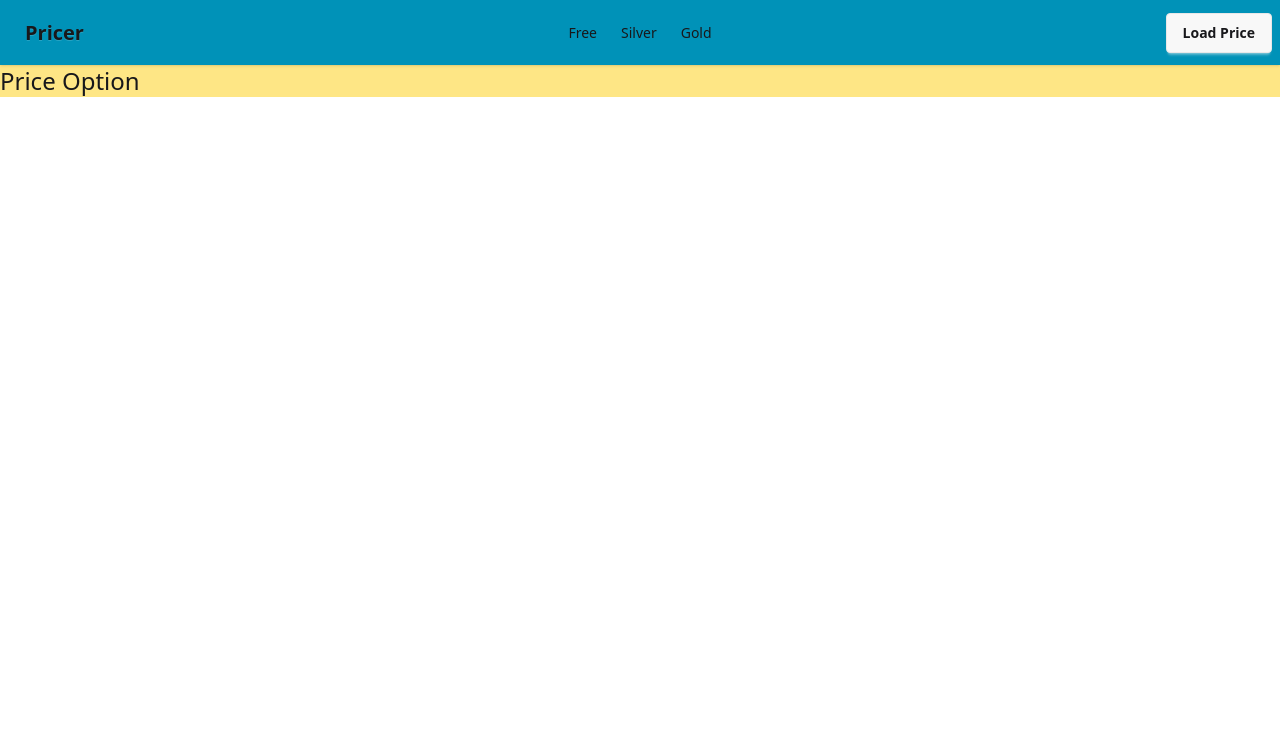
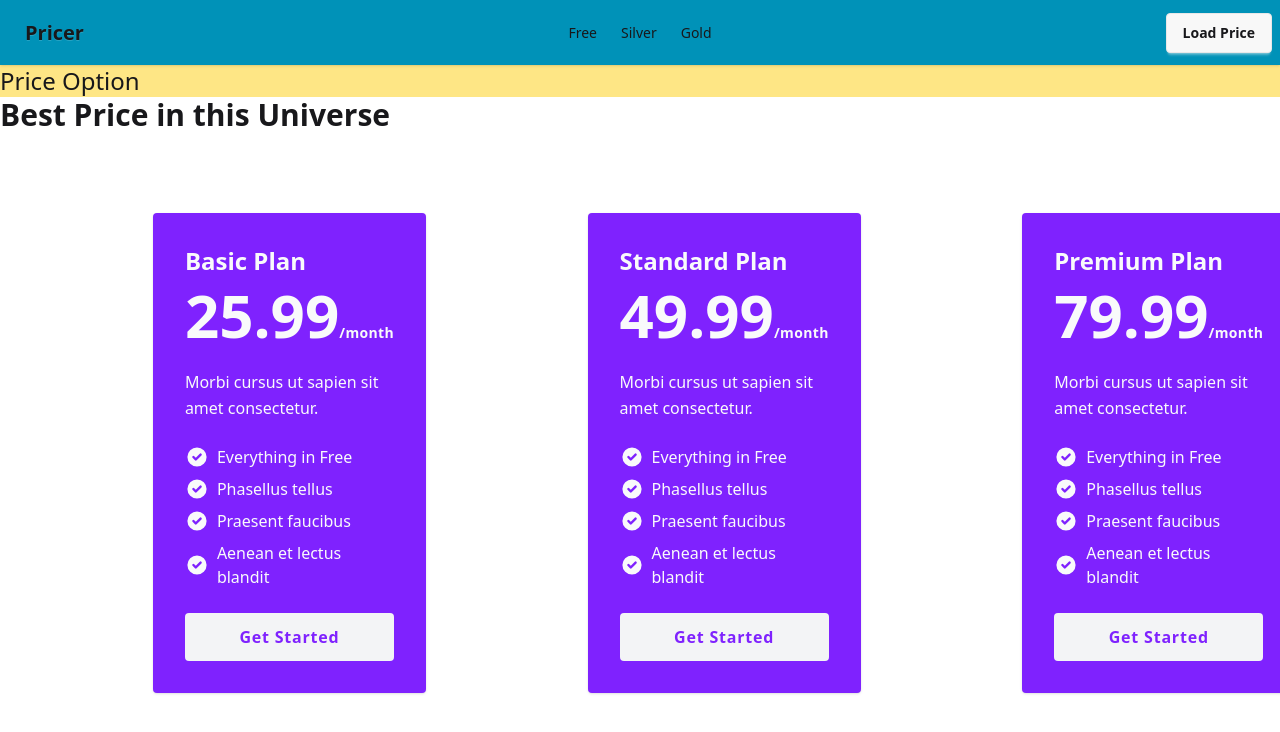
Before and after one commit to abrarasif11/price-option, a React (Vite) app: page / in a window 1280 px wide. Shown: the top 732 px of the page. Built offline with nearby package versions, Linux system fonts and the light colour scheme.

Commit message:
show-prices-data

```diff
--- a/src/App.jsx
+++ b/src/App.jsx
@@ -1,12 +1,13 @@
 import "./App.css";
 import Navbar from "./Component/Navbar/Navbar";
+import PriceOptions from "./Component/Navbar/PriceOptions/PriceOptions";
 
 function App() {
   return (
     <>
     <Navbar/>
       <h1 className="text-2xl bg-amber-200 ">Price Option</h1>
-
+     <PriceOptions/>
     </>
   );
 }
--- /dev/null
+++ b/src/Component/Features/Features.jsx
@@ -0,0 +1,11 @@
+import React from 'react'
+
+const Features = () => {
+  return (
+    <div>
+
+    </div>
+  )
+}
+
+export default Features
--- a/src/Component/Navbar/PriceOptions/PriceOptions.jsx
+++ b/src/Component/Navbar/PriceOptions/PriceOptions.jsx
@@ -1,7 +1,8 @@
 import React from 'react'
+import PriceOption from '../../PriceOption/PriceOption'
 
 const PriceOptions = () => {
-    [
+  const priceOptions = [
     {
       "id": 1,
       "name": "Basic Plan",
@@ -35,13 +36,23 @@
         "Free diet and fitness consultation"
       ]
     }
-      ]
+  ];
 
   return (
     <div>
-
+      <h2 className='text-3xl font-semibold'>Best Price in this Universe</h2>
+      <div className='grid grid-cols-3 gap-6'>
+      {
+        priceOptions.map((option) => (
+          <PriceOption
+            key={option.id}
+            option={option}
+          />
+        ))
+      }
+      </div>
     </div>
   )
 }
 
-export default PriceOptions
+export default PriceOptions;
--- /dev/null
+++ b/src/Component/PriceOption/PriceOption.jsx
@@ -0,0 +1,57 @@
+import React from 'react'
+
+const PriceOption = ({option}) => {
+  return (
+    <section className="py-20  text-gray-800">
+    <div className="container px-4 mx-auto">
+
+      <div className="flex flex-wrap items-stretch -mx-4">
+        <div className="flex w-full mb-8 sm:px-4 md:w-1/2 lg:w-1/3 lg:mb-0">
+
+        </div>
+        <div className="flex w-full mb-8 sm:px-4 md:w-1/2 lg:w-1/3 lg:mb-0">
+          <div className="flex flex-grow flex-col p-6 space-y-6 rounded shadow sm:p-8 bg-violet-600 text-gray-50">
+            <div className="space-y-2">
+              <h4 className="text-2xl font-bold">{option.name}</h4>
+              <span className="text-6xl font-bold">{option.price}
+                <span className="text-sm tracking-wide">/month</span>
+              </span>
+            </div>
+            <p className="leading-relaxed">Morbi cursus ut sapien sit amet consectetur.</p>
+            <ul className="flex-1 space-y-2">
+              <li className="flex items-center space-x-2">
+                <svg xmlns="http://www.w3.org/2000/svg" viewBox="0 0 20 20" fill="currentColor" className="flex-shrink-0 w-6 h-6">
+                  <path fillRule="evenodd" d="M10 18a8 8 0 100-16 8 8 0 000 16zm3.707-9.293a1 1 0 00-1.414-1.414L9 10.586 7.707 9.293a1 1 0 00-1.414 1.414l2 2a1 1 0 001.414 0l4-4z" clipRule="evenodd"></path>
+                </svg>
+                <span>Everything in Free</span>
+              </li>
+              <li className="flex items-center space-x-2">
+                <svg xmlns="http://www.w3.org/2000/svg" viewBox="0 0 20 20" fill="currentColor" className="flex-shrink-0 w-6 h-6">
+                  <path fillRule="evenodd" d="M10 18a8 8 0 100-16 8 8 0 000 16zm3.707-9.293a1 1 0 00-1.414-1.414L9 10.586 7.707 9.293a1 1 0 00-1.414 1.414l2 2a1 1 0 001.414 0l4-4z" clipRule="evenodd"></path>
+                </svg>
+                <span>Phasellus tellus</span>
+              </li>
+              <li className="flex items-center space-x-2">
+                <svg xmlns="http://www.w3.org/2000/svg" viewBox="0 0 20 20" fill="currentColor" className="flex-shrink-0 w-6 h-6">
+                  <path fillRule="evenodd" d="M10 18a8 8 0 100-16 8 8 0 000 16zm3.707-9.293a1 1 0 00-1.414-1.414L9 10.586 7.707 9.293a1 1 0 00-1.414 1.414l2 2a1 1 0 001.414 0l4-4z" clipRule="evenodd"></path>
+                </svg>
+                <span>Praesent faucibus</span>
+              </li>
+              <li className="flex items-center space-x-2">
+                <svg xmlns="http://www.w3.org/2000/svg" viewBox="0 0 20 20" fill="currentColor" className="flex-shrink-0 w-6 h-6">
+                  <path fillRule="evenodd" d="M10 18a8 8 0 100-16 8 8 0 000 16zm3.707-9.293a1 1 0 00-1.414-1.414L9 10.586 7.707 9.293a1 1 0 00-1.414 1.414l2 2a1 1 0 001.414 0l4-4z" clipRule="evenodd"></path>
+                </svg>
+                <span>Aenean et lectus blandit</span>
+              </li>
+            </ul>
+            <a rel="noopener noreferrer" href="#" className="inline-block w-full px-5 py-3 font-bold tracking-wider text-center rounded bg-gray-100 text-violet-600">Get Started</a>
+          </div>
+        </div>
+
+      </div>
+    </div>
+  </section>
+  )
+}
+
+export default PriceOption
```
Lines whose indentation alone changed are shown as unchanged.
